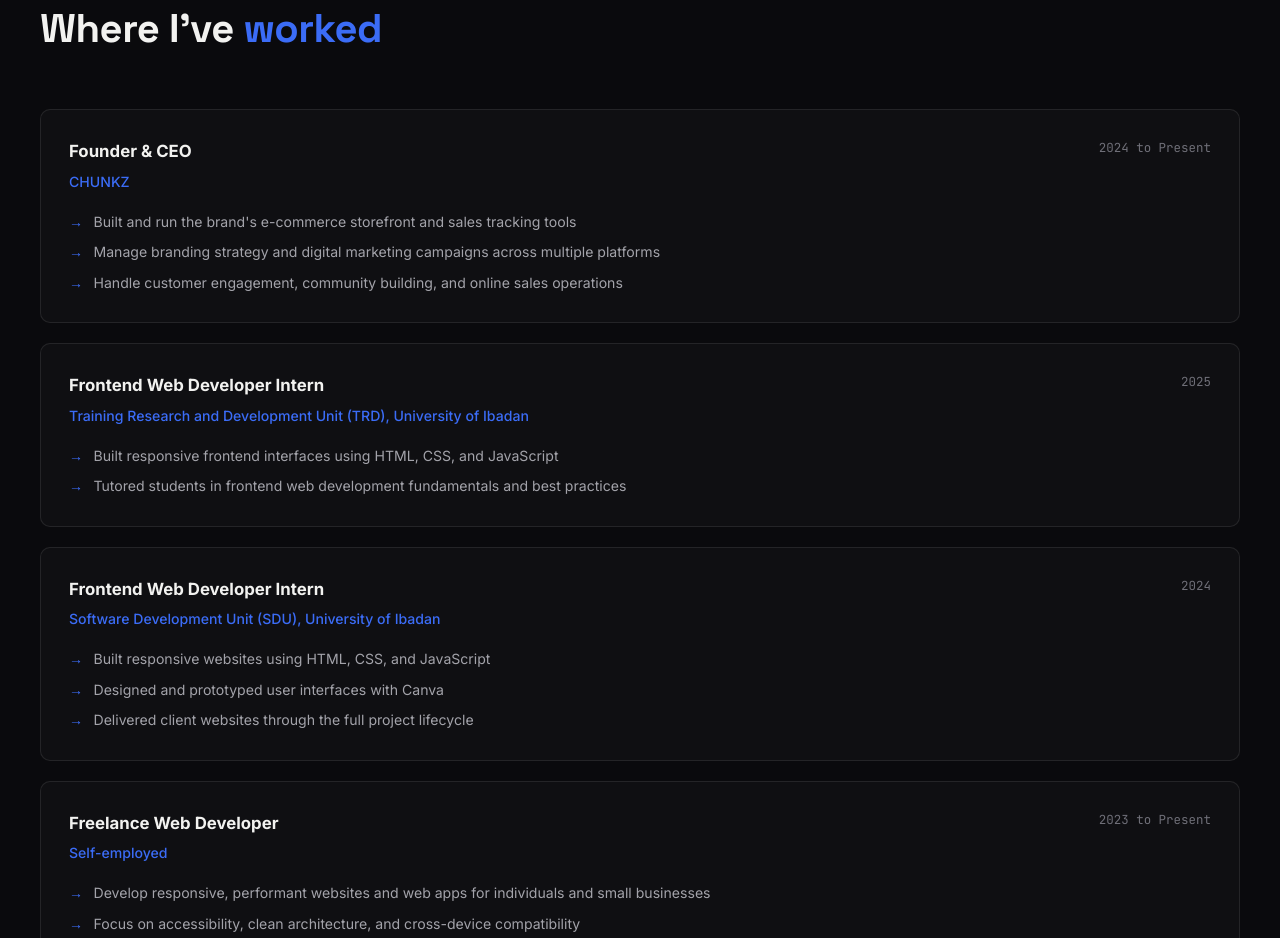
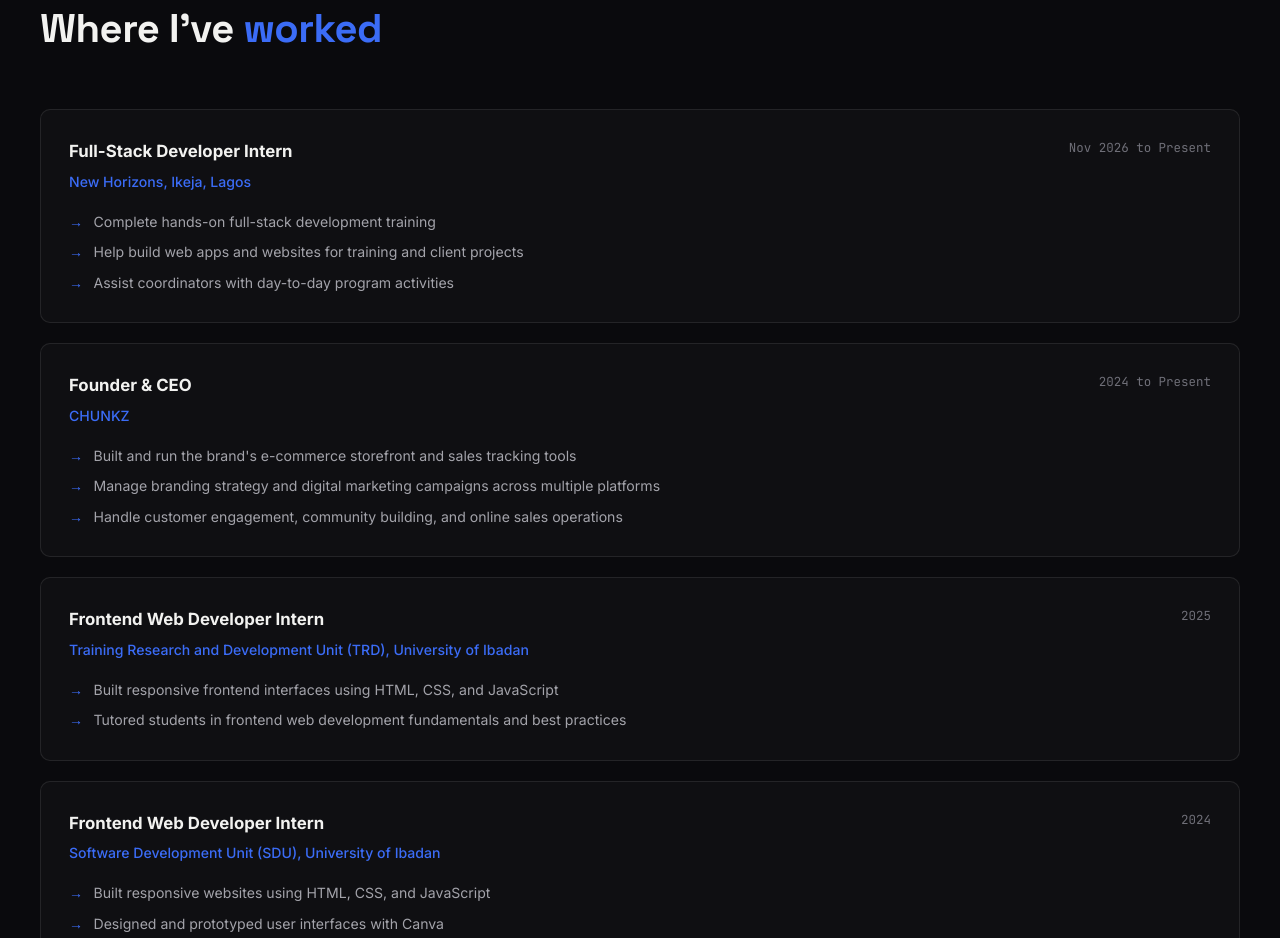
Before and after one commit to Paulsnrdev/Portfolio, a plain HTML site: page index.html in a window 1280 px wide. Shown: the part 4010-4948 px from the top of the page. Drawn offline with Linux system fonts and the light colour scheme; no server answers; files whose address does not match are found by name.

Commit message:
Add New Horizons full-stack internship to experience

```diff
--- a/index.html
+++ b/index.html
@@ -268,6 +268,20 @@
             <div class="card exp-card">
                 <div class="exp-header">
                     <div class="exp-title-block">
+                        <h3>Full-Stack Developer Intern</h3>
+                        <span class="exp-company">New Horizons, Ikeja, Lagos</span>
+                    </div>
+                    <span class="exp-period">Nov 2026 to Present</span>
+                </div>
+                <ul class="exp-points">
+                    <li>Complete hands-on full-stack development training</li>
+                    <li>Help build web apps and websites for training and client projects</li>
+                    <li>Assist coordinators with day-to-day program activities</li>
+                </ul>
+            </div>
+            <div class="card exp-card">
+                <div class="exp-header">
+                    <div class="exp-title-block">
                         <h3>Founder &amp; CEO</h3>
                         <span class="exp-company">CHUNKZ</span>
                     </div>
```
